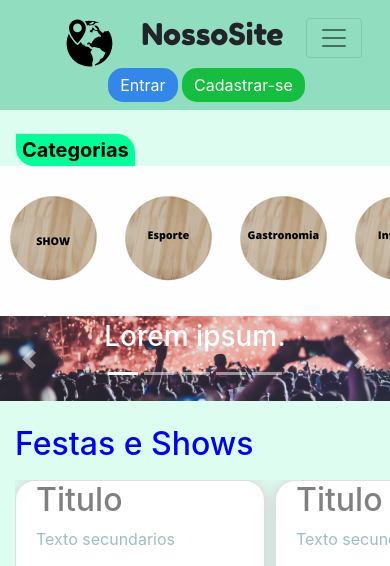
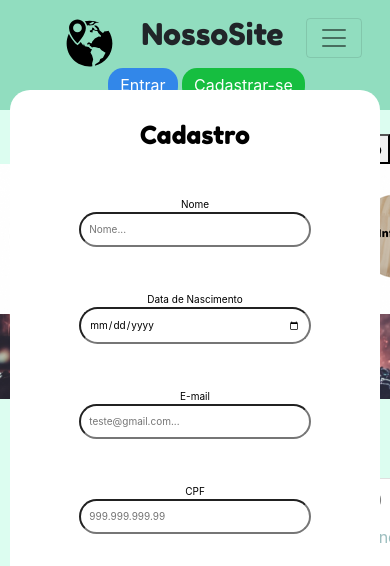
Before and after one commit to iamgiovann4/pj2-g06, a PHP site: page / in a window 390 px wide. Shown: the top 566 px of the page. Run offline with PHP 8.4, Linux system fonts and the light colour scheme.

Commit message:
formulario responsivo

```diff
--- a/css/custom.css
+++ b/css/custom.css
@@ -135,10 +135,9 @@ h1{
   display: flex;
 }
 
-.categoria{
-  margin-left: 10%;
-  margin-right: 10%;
-  margin-bottom: 30px;
+.botoes_categoria{
+  display: flex;
+  justify-content: space-between;
 }
 
 .categoria > button{
@@ -209,48 +208,96 @@ img {vertical-align: middle;}
 
 /* modal log-in */
 .modal{
-  background-color: #f0f0f085;
-  position: absolute;
-  display: none;
+  background-color: #f0f0f0ab;
+  position:fixed;
+  display: flex;
+  flex-direction: row;
   top: 0;
   bottom: 0;
   left: 0;
   right: 0;
-  justify-content: center;
   align-items: center;
 }
 
 .modal .modal-body{
   width: 600px;
-  border-radius: 15px;
+  border-radius: 100px;
   background: var(--grey-1000);
   color: var(--grey-0);
   padding: 30px 20px;
+
 }
 
 .modal .modal-body form{
   display: flex;
   flex-direction: column;
+  align-items: center;
 }
 
 .modal .modal-body form label{
   margin: 15px 0 0 0;
 }
 
-.modal .modal-body form input[type=text]{
-  height: 30px;
-  padding: 3px 5px;
-  border-radius: 10px;
+/* .modal .modal-body form input[type=text]{
+  /* height: 30px; */
+  /* padding: 3px 5px; */
+  /* border-radius: 10px;
+} */
+
+.modal .modal-body form input{
+  border-radius: 20px;
+  padding: 8px;
+  width: 50%;
 }
 
 .modal .modal-body form button{
-  margin: 15px 0 0 0;
+  margin: 15px 0 15px 0;
+  border-radius: 20px;
+  padding: 8px;
+  width: 50%;
 }
 
 
 /* Em telas menores, diminua o tamanho do texto */
-@media only screen and (max-width: 300px) {
+@media only screen and (max-width: 575px) {
   .text {font-size: 11px}
+  .modal {
+    background: #e7e4e400;
+    position: fixed;
+    display: flex;
+    align-items: center;
+    width: 95%;
+    margin: auto;
+    overflow: scroll;
+  }
+
+  .modal .modal-body {
+    border-radius: 20px;
+    background: var(--grey-1000);
+    color: var(--grey-0);
+    padding: 30px 20px;
+  }
+
+  .modal .modal-body form {
+    font-size: 10px;
+    /* width: 300px; */
+    display: flex;
+    flex-direction: column;
+  }
+  .modal .modal-body h1{
+    font-size: 25px;
+  }
+  .modal .modal-body form input{
+    border-radius: 20px;
+    padding: 8px;
+    width: 70%;
+  }
+  .modal .modal-body form button{
+    margin: 15px 0 15px 0;
+    border-radius: 20px;
+    padding: 8px;
+    width: 70%;
+  }
 }
 
 .container1{
--- a/index.html
+++ b/index.html
@@ -93,7 +93,11 @@
     </nav> <!-- .navbar -->
 
     <div class="categoria m-0 mt-4">
-      <button class="ml-3">Categorias</button>
+      <div class="botoes_categoria">
+        <button class="ml-3">Categorias</button>
+        <button class="ml-3">Ver tudo</button>
+      </div>
+
       <div class="cat justify-content-between">
         <a href="#"><img src="img/SHOW.png" alt="Categoria x" width="115" height="150"></a>
         <a href="#"><img src="img/esporte.png" alt="Categoria x" width="115" height="150"></a>
@@ -117,7 +121,7 @@
       <div class="carousel-inner">
         <div class="carousel-item active">
           <img src="img/carousel1.jpg" alt="" class="img-fluid d-block">
-          <div class="carousel-caption">
+          <div class="carousel-caption d-none d-md-block">
             <h3>Lorem ipsum.</h3>
             <p class="d-none d-sm-block">Lorem ipsum dolor sit amet consectetur adipisicing elit.</p>
           </div>
@@ -125,7 +129,7 @@
 
         <div class="carousel-item">
           <img src="img/carousel2.jpg" alt="" class="img-fluid d-block">
-          <div class="carousel-caption">
+          <div class="carousel-caption d-none d-md-block">
             <h3>Esse, ipsam</h3>
             <p class="d-none d-sm-block">Maxime cum commod filum exercitationem temporibus assumenda.</p>
           </div>
@@ -133,7 +137,7 @@
 
         <div class="carousel-item">
           <img src="img/carousel3.jpg" alt="" class="img-fluid d-block">
-          <div class="carousel-caption">
+          <div class="carousel-caption d-none d-md-block">
             <h3>Esse, ipsam</h3>
             <p class="d-none d-sm-block">Maxime cum commod filum exercitationem temporibus assumenda.</p>
           </div>
@@ -141,7 +145,7 @@
 
         <div class="carousel-item">
           <img src="img/carousel4.jpg" alt="" class="img-fluid d-block">
-          <div class="carousel-caption">
+          <div class="carousel-caption d-none d-md-block">
             <h3>Esse, ipsam</h3>
             <p class="d-none d-sm-block">Maxime cum commod filum exercitationem temporibus assumenda.</p>
           </div>
@@ -149,7 +153,7 @@
 
         <div class="carousel-item">
           <img src="img/carousel5.jpg" alt="" class="img-fluid d-block" width="2000px" height="100px">
-          <div class="carousel-caption">
+          <div class="carousel-caption d-none d-md-block">
             <h3>Eveniet animi doloribus ab vero</h3>
             <p class="d-none d-sm-block">Maxime cum commod filum exercitationem temporibus assumenda.</p>
           </div>
@@ -284,11 +288,11 @@
         <p>Giovanna Nicolau | Thaís Soares | Vítor Mariotto</p>
       </footer>
 
+      <!-- Formulário entrar -->
       <div class="modal" id="modal-cadastrar" onclick="hideModal('#modal-cadastrar', event)">
         <div class="modal-body container">
             <h1 class="text-center">Cadastro</h1><br>
             <form action="" method="post">
-
 
               <label for="">Nome</label>
               <input type="text" placeholder="Nome..." required>
```
